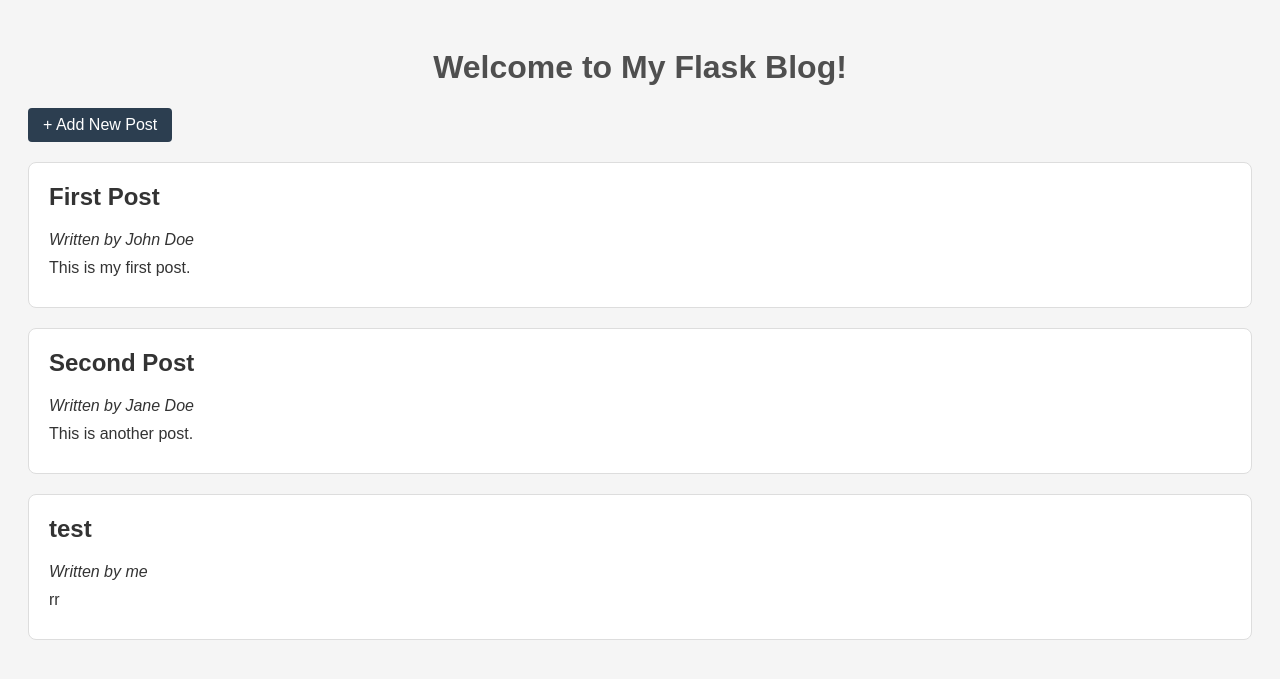
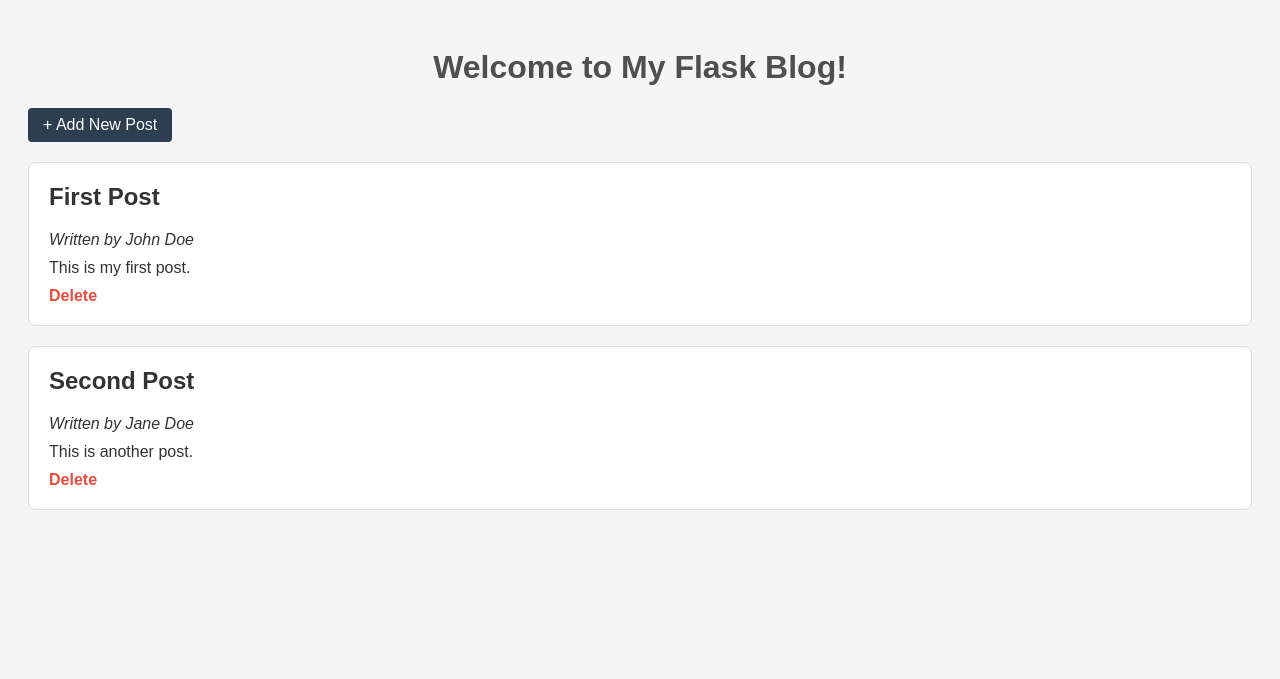
Before and after one commit to solafsebt-glitch/Masterblog, a Flask app: page / in a window 1280 px wide. Shown: the top 679 px of the page. Run offline with Flask 3, Linux system fonts and the light colour scheme.

Commit message:
Add delete post route and delete button in index view

```diff
--- a/app.py
+++ b/app.py
@@ -56,5 +56,21 @@ def add():
 
     return render_template('add.html')
 
+
+# Delete Route (/delete/<post_id>)
+@app.route('/delete/<int:post_id>')
+def delete(post_id):
+    blog_posts = load_posts()
+
+    # Find and remove the post with the given ID
+    updated_posts = [post for post in blog_posts if post['id'] != post_id]
+
+    # Save the updated list back to the JSON file
+    save_posts(updated_posts)
+
+    # Redirect back to the home page
+    return redirect(url_for('index'))
+
+
 if __name__ == '__main__':
     app.run(host="0.0.0.0", port=5000, debug=True)
--- a/posts.json
+++ b/posts.json
@@ -10,11 +10,5 @@
         "author": "Jane Doe",
         "title": "Second Post",
         "content": "This is another post."
-    },
-    {
-        "id": 3,
-        "title": "test",
-        "author": "me",
-        "content": "rr"
     }
 ]
--- a/templates/index.html
+++ b/templates/index.html
@@ -7,6 +7,7 @@
     <link rel="stylesheet" href="{{ url_for('static', filename='style.css') }}">
 </head>
 <body>
+    <div class="container">
         <h1>Welcome to My Flask Blog!</h1>
 
         <a href="{{ url_for('add') }}" style="display: inline-block; margin-bottom: 20px; padding: 8px 15px; background: #2c3e50; color: white; text-decoration: none; border-radius: 4px;">+ Add New Post</a>
@@ -16,7 +17,12 @@
             <h2>{{ post.title }}</h2>
             <p><em>Written by {{ post.author }}</em></p>
             <p>{{ post.content }}</p>
+
+
+            <a href="{{ url_for('delete', post_id=post.id) }}" style="color: #e74c3c; text-decoration: none; font-weight: bold;" onclick="return confirm('Are you sure you want to delete this post?');">Delete</a>
         </div>
         {% endfor %}
+    </div>
 </body>
+
 </html>
```
Lines whose indentation alone changed are shown as unchanged.
